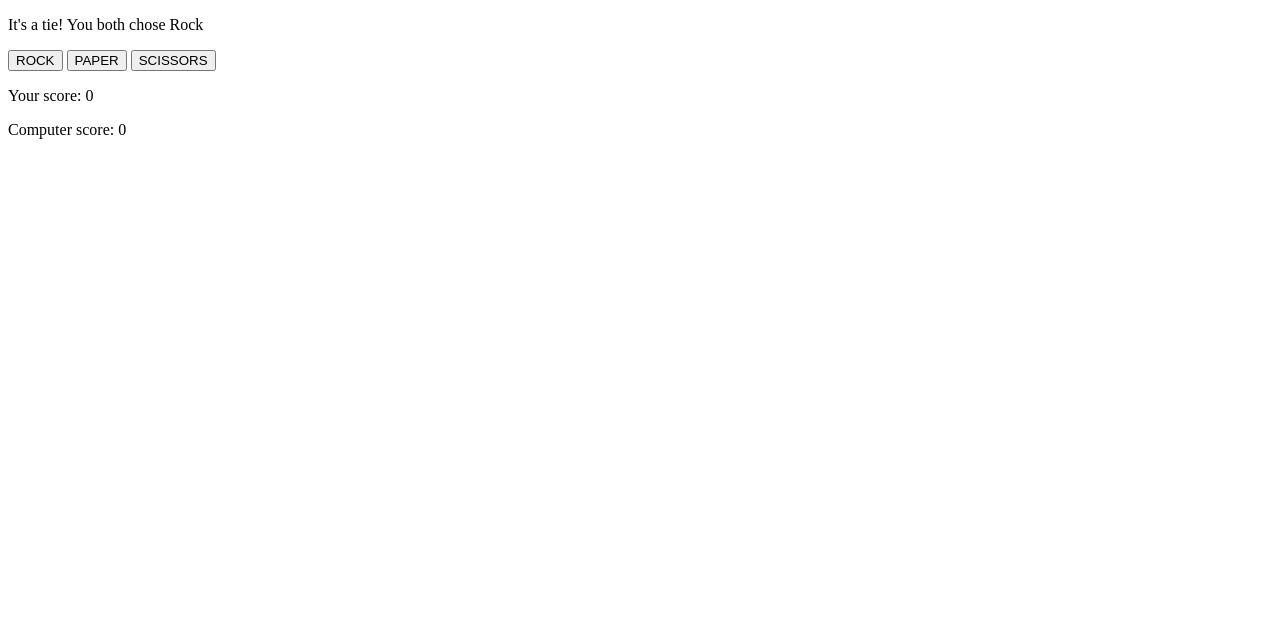
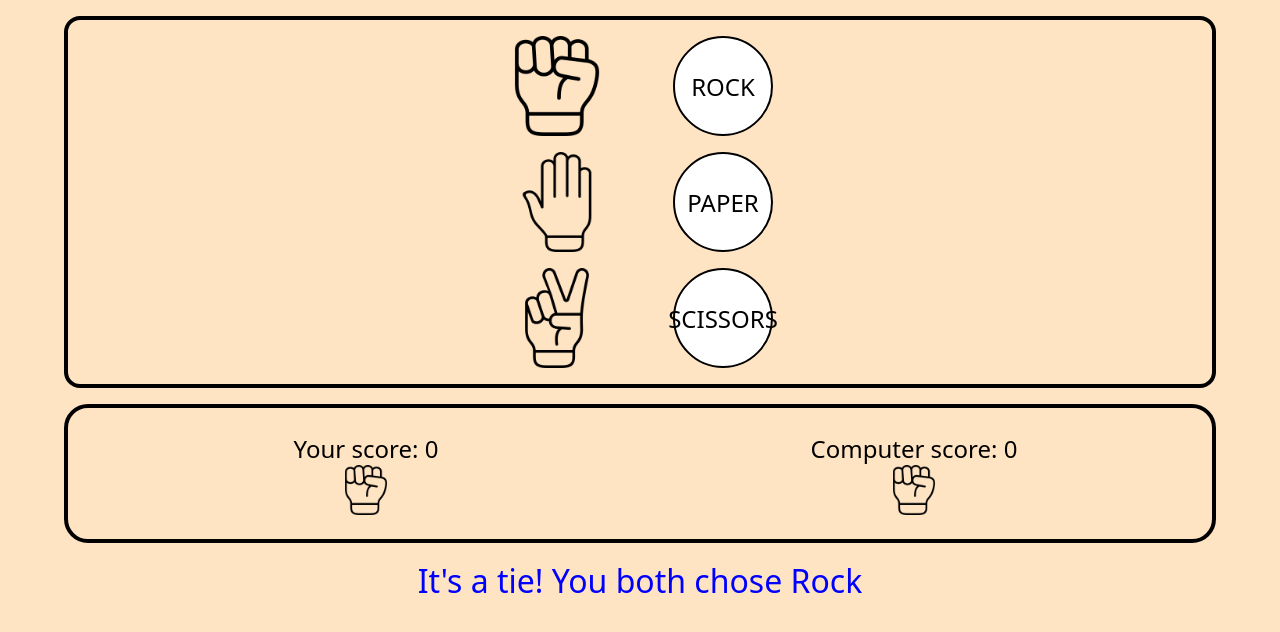
Before and after one commit to erichsafford/rock_paper_scissors, a plain HTML site: page index.html in a window 1280 px wide. Both pictures are taken after a click on the button "ROCK". Drawn offline with Linux system fonts and the light colour scheme.

Commit message:
Add dynamic feedback in CSS and JS

```diff
--- a/index.html
+++ b/index.html
@@ -4,25 +4,29 @@
     <meta charset="UTF-8">
     <meta name="viewport" content="width=device-width, initial-scale=1.0">
     <title>Rock Paper Scissors</title>
+    <link rel="stylesheet" href="styles.css">
+
 </head>
 <body>
-    <div id="results-display">
-
+    <div class="buttons">
+        <img class="choice-icon" src="images/fist.png" alt="hand in fist position icon">
+        <button onclick="game('rock')" class="button" id="rock-btn">ROCK</button>
+        <img class="choice-icon" src="images/paper.png" alt="hand in paper position icon">
+        <button onclick="game('paper')" class="button" id="paper-btn">PAPER</button>
+        <img class="choice-icon" src="images/scissors.png" alt="hand in scissors position icon">
+        <button onclick="game('scissors')" class="button" id="scissors-btn">SCISSORS</button>
     </div>
 
-    <div class="buttons">
-        <button onclick="game('rock')" id="rock-btn">ROCK</button>
-        <button onclick="game('paper')" id="paper-btn">PAPER</button>
-        <button onclick="game('scissors')" id="scissors-btn">SCISSORS</button>
+    <div class="scoreboard">
+        <div class="plrScore-display">
+            <p id="plrScore-display">Your score: <span id="plrScore-live">0</span></p>
+        </div>
+        <div class="compScore-display">
+            <p id="compScore-display">Computer score: <span id="compScore-live">0</span></p>
+        </div>
     </div>
 
-    <div class="plrScore-display">
-        <p id="plrScore-display">Your score: <span id="plrScore-live">0</span></p>
-
-    </div>
-    <div class="compScore-display">
-        <p id="compScore-display">Computer score: <span id="compScore-live">0</span></p>
-    </div>
+    <div id="results-display"></div>
 
     <script src="scripts.js">
         let compChoice = getComputerChoice();
--- a/scripts.js
+++ b/scripts.js
@@ -24,6 +24,46 @@ function resetGame() {
 function getComputerChoice() {
     let computerChoice = choices[Math.floor(Math.random() * choices.length)];
     return computerChoice;
+}
+
+function displayPlrChoice(choice) {
+    const prevIcon = document.getElementById('plrChoiceIcon');
+    if (prevIcon) {
+        prevIcon.remove();
+    };
+    const container = document.querySelector('.scoreboard');
+    const choiceIcon = document.createElement('img');
+    if (choice === 'rock') {
+        choiceIcon.src = "images/fist.png";
+        choiceIcon.id = "plrChoiceIcon";
+    } else if (choice === 'paper') {
+        choiceIcon.src = "images/paper.png";
+        choiceIcon.id = "plrChoiceIcon";
+    } else if (choice === 'scissors') {
+        choiceIcon.src = "images/scissors.png";
+        choiceIcon.id = "plrChoiceIcon";
+    };
+    container.appendChild(choiceIcon);
+}
+
+function displayCompChoice(choice) {
+    const prevIcon = document.getElementById('compChoiceIcon');
+    if (prevIcon) {
+        prevIcon.remove();
+    };
+    const container = document.querySelector('.scoreboard');
+    const choiceIcon = document.createElement('img');
+    if (choice === 'rock') {
+        choiceIcon.src = "images/fist.png";
+        choiceIcon.id = "compChoiceIcon";
+    } else if (choice === 'paper') {
+        choiceIcon.src = "images/paper.png";
+        choiceIcon.id = "compChoiceIcon";
+    } else if (choice === 'scissors') {
+        choiceIcon.src = "images/scissors.png";
+        choiceIcon.id = "compChoiceIcon";
+    };
+    container.appendChild(choiceIcon);
 }
 
 function capitalizeFirstLetter(str) {
@@ -56,12 +96,14 @@ function figureItOut(compChoice, plrChoice) {
 
 function playRound(plrChoice) {
     let compChoice = getComputerChoice();
+    displayCompChoice(compChoice);
     let result = figureItOut(compChoice, plrChoice);
     return [result, plrChoice, compChoice];
 };
 
 function game(plrChoice) {
     let result = playRound(plrChoice);
+    displayPlrChoice(plrChoice);
     const prevResult = document.getElementById('results');
     if (prevResult) {
         prevResult.remove();
--- a/styles.css
+++ b/styles.css
@@ -0,0 +1,193 @@
+/***
+    The new CSS reset - version 1.9 (last updated 19.6.2023)
+    GitHub page: https://github.com/elad2412/the-new-css-reset
+***/
+
+/*
+    Remove all the styles of the "User-Agent-Stylesheet", except for the 'display' property
+    - The "symbol *" part is to solve Firefox SVG sprite bug
+    - The "html" element is excluded, otherwise a bug in Chrome breaks the CSS hyphens property (https://github.com/elad2412/the-new-css-reset/issues/36)
+ */
+ *:where(:not(html, iframe, canvas, img, svg, video, audio):not(svg *, symbol *)) {
+    all: unset;
+    display: revert;
+}
+
+/* Preferred box-sizing value */
+*,
+*::before,
+*::after {
+    box-sizing: border-box;
+}
+
+/* Reapply the pointer cursor for anchor tags */
+a, button {
+    cursor: revert;
+}
+
+/* Remove list styles (bullets/numbers) */
+ol, ul, menu {
+    list-style: none;
+}
+
+/* For images to not be able to exceed their container */
+img {
+    max-inline-size: 100%;
+    max-block-size: 100%;
+}
+
+/* removes spacing between cells in tables */
+table {
+    border-collapse: collapse;
+}
+
+/* Safari - solving issue when using user-select:none on the <body> text input doesn't working */
+input, textarea {
+    -webkit-user-select: auto;
+}
+
+/* revert the 'white-space' property for textarea elements on Safari */
+textarea {
+    white-space: revert;
+}
+
+/* minimum style to allow to style meter element */
+meter {
+    -webkit-appearance: revert;
+    appearance: revert;
+}
+
+/* preformatted text - use only for this feature */
+:where(pre) {
+    all: revert;
+}
+
+/* reset default text opacity of input placeholder */
+::placeholder {
+    color: unset;
+}
+
+/* remove default dot (•) sign */
+::marker {
+    content: initial;
+}
+
+/* fix the feature of 'hidden' attribute.
+   display:revert; revert to element instead of attribute */
+:where([hidden]) {
+    display: none;
+}
+
+/* revert for bug in Chromium browsers
+   - fix for the content editable attribute will work properly.
+   - webkit-user-select: auto; added for Safari in case of using user-select:none on wrapper element*/
+:where([contenteditable]:not([contenteditable="false"])) {
+    -moz-user-modify: read-write;
+    -webkit-user-modify: read-write;
+    overflow-wrap: break-word;
+    -webkit-line-break: after-white-space;
+    -webkit-user-select: auto;
+}
+
+/* apply back the draggable feature - exist only in Chromium and Safari */
+:where([draggable="true"]) {
+    -webkit-user-drag: element;
+}
+
+/* Revert Modal native behavior */
+:where(dialog:modal) {
+    all: revert;
+}
+
+/* ------My CSS------ */
+body {
+    background-color: bisque;
+    font-family: system-ui, -apple-system, BlinkMacSystemFont, 'Segoe UI', Roboto, Oxygen, Ubuntu, Cantarell, 'Open Sans', 'Helvetica Neue', sans-serif;
+    align-content: center;
+    display: grid;
+    margin-left: 4em;
+    margin-right: 4em;
+    margin-top: 1em;
+    gap: 1em;
+
+}
+
+#results {
+   color: blue;
+   font-size: 2rem;
+   text-align: center;
+}
+
+#outcomeOfGame {
+    color: blue;
+    font-size: 3rem;
+    font-weight: 900;
+    text-align: center;
+}
+
+.buttons {
+    display: inline-grid;
+    grid-template-columns: 150px 150px;
+    gap: 1em;
+    border: 4px solid black;
+    justify-items: center;
+    justify-content: center;
+    padding: 1em;
+    border-radius: 1em;
+    grid-area: auto;
+}
+
+.choice-icon {
+    max-width: 100px;
+    max-height: 100px;
+}
+
+#plrChoiceIcon,
+#compChoiceIcon {
+    width: 50px;
+}
+
+#plrChoiceIcon {
+    grid-column-start: 1;
+    grid-row-start: 2;
+}
+
+#compChoiceIcon {
+    grid-column-start: 2;
+    grid-row-start: 2;
+}
+
+#rock-btn,
+#paper-btn,
+#scissors-btn {
+    background-image:radial-gradient(white,white);
+    padding: .5em;
+    border-radius: 50%;
+    border: 2px solid black;
+    display: flex;
+    align-items: center;
+    justify-content: center;
+    font-size: 1.5em;
+    max-height: 100px;
+    max-width: 100px;
+    min-height: 100px;
+    min-width: 100px;
+    transition: background-image 1s, transform 1s;
+}
+
+#rock-btn:hover,
+#paper-btn:hover,
+#scissors-btn:hover {
+    background-image: radial-gradient(white, rgb(126, 185, 77));
+    transform: scale(1.1);
+}
+
+.scoreboard {
+    border: 4px solid black;
+    padding: 1em;
+    font-size: 1.5rem;
+    border-radius: 1em;
+    display: grid;
+    grid-template-columns: 1fr 1fr;
+    justify-items: center;
+}
```
Also changed, not shown: images/fist.png (added), images/paper.png (added), images/scissors.png (added), 1 other file.
